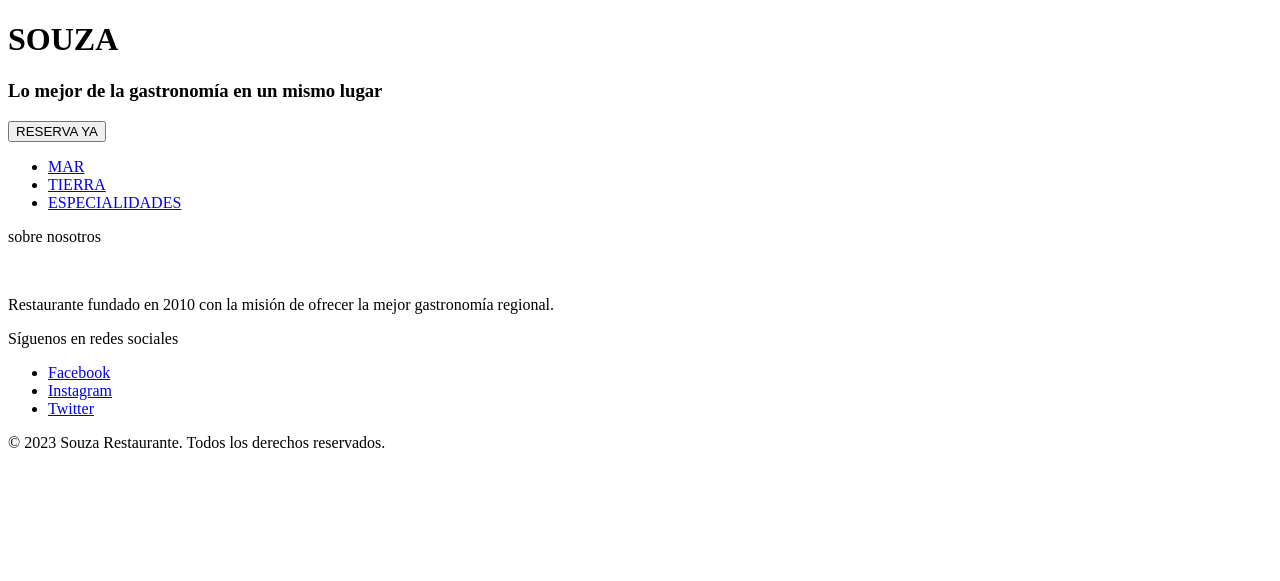
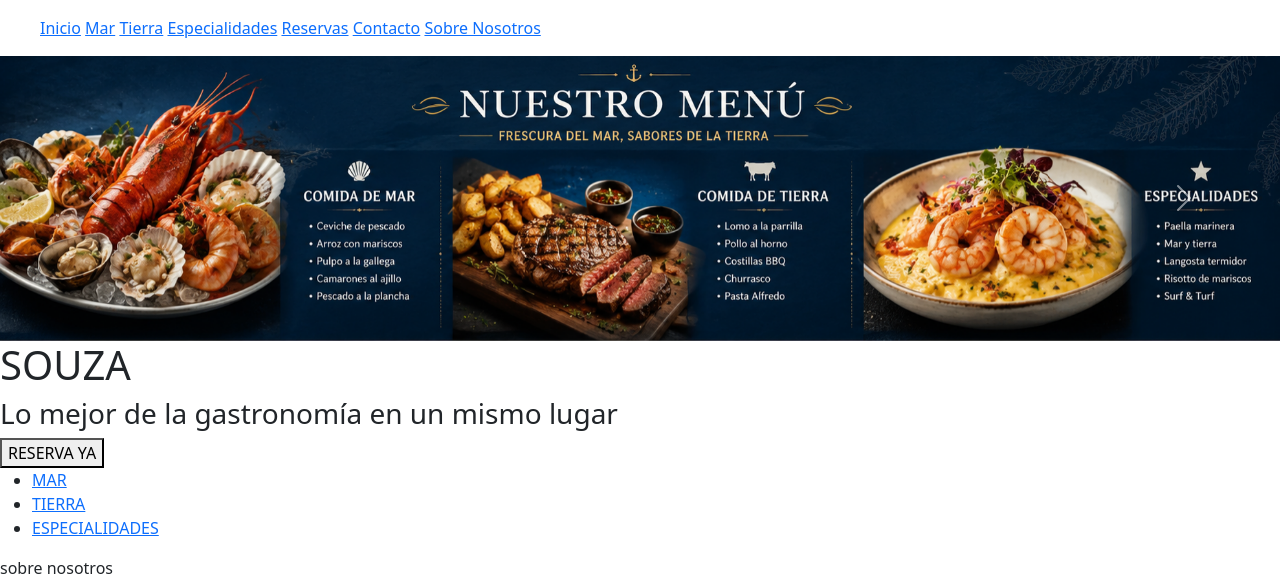
Before and after one commit to mosquerasara/Souza, a Flask app: page / in a window 1280 px wide. Shown: the top 581 px of the page. Before the commit the page ends 448 px from the top, so only its background shows below. Run offline with Flask 3, Linux system fonts and the light colour scheme.

Commit message:
Actualicé el home, puse un menú y agregué nuevas paginas

```diff
--- a/app.py
+++ b/app.py
@@ -1,11 +1,38 @@
 from flask import Flask, render_template
 
 app = Flask(__name__)
-
 
 @app.route("/")
 def inicio():
     return render_template("inicio.html")
 
+@app.route("/reservas")
+def reservas():
+    return render_template("reserva.html")
+
+@app.route("/menu")
+def menu():
+    return render_template("menu.html")
+
+@app.route("/contacto")
+def contacto():
+    return render_template("contacto.html")
+
+@app.route("/nosotros")
+def nosotros():
+    return render_template("nosotros.html")
+
+@app.route("/mar")
+def mar():
+    return render_template("mar.html")
+
+@app.route("/tierra")
+def tierra():
+    return render_template("tierra.html")
+
+@app.route("/especialidades")
+def especialidades():
+    return render_template("especialidades.html")
+
 if __name__ == "__main__":
     app.run(debug=True)
--- a/templates/inicio.html
+++ b/templates/inicio.html
@@ -3,8 +3,44 @@
 <head>
     <meta charset="UTF-8">
     <title>Souza Restaurante</title>
+    <link href="https://cdn.jsdelivr.net/npm/bootstrap@5.3.0/dist/css/bootstrap.min.css" rel="stylesheet">
+    <link rel="stylesheet" href="{{ url_for('static', filename='css/style.css') }}">
 </head>
 <body>
+   <header>
+
+        <menu>
+            <a href="/">Inicio</a>
+            <a href="/mar">Mar</a>
+            <a href="/tierra">Tierra</a>
+            <a href="/especialidades">Especialidades</a>
+            <a href="/reserva">Reservas</a>
+            <a href="/contacto">Contacto</a>
+            <a href="/nosotros">Sobre Nosotros</a>
+        </menu>
+    </header>
+
+<div id="carrusel" class="carousel slide" data-bs-ride="carousel">
+  <div class="carousel-inner">
+
+    <div class="carousel-item active">
+      <img src="{{ url_for('static', filename='img/1.png') }}" class="d-block w-100" alt="imagen 1">
+    </div>
+
+    <div class="carousel-item">
+      <img src="{{ url_for('static', filename='img/2.png') }}" class="d-block w-100" alt="imagen 2">
+    </div>
+
+  </div>
+
+  <button class="carousel-control-prev" data-bs-target="#carrusel" data-bs-slide="prev">
+    <span class="carousel-control-prev-icon"></span>
+  </button>
+
+  <button class="carousel-control-next" data-bs-target="#carrusel" data-bs-slide="next">
+    <span class="carousel-control-next-icon"></span>
+  </button>
+</div>
 
     <div>
         <h1>SOUZA</h1>
@@ -32,5 +68,8 @@
     <footer>
         <p>&copy; 2023 Souza Restaurante. Todos los derechos reservados.</p>
     </footer>
+
+ <script src="https://cdn.jsdelivr.net/npm/bootstrap@5.3.0/dist/js/bootstrap.bundle.min.js"></script>
+
 </body>
 </html>
```
Also changed, not shown: templates/reserva.html (added, +28 -0 lines), static/img/1.png (added), static/img/2.png (added), static/img/css/inicio.css (added), templates/contacto.html (added), templates/espe.html (added), templates/nosotros.html (added), 1 other file.
